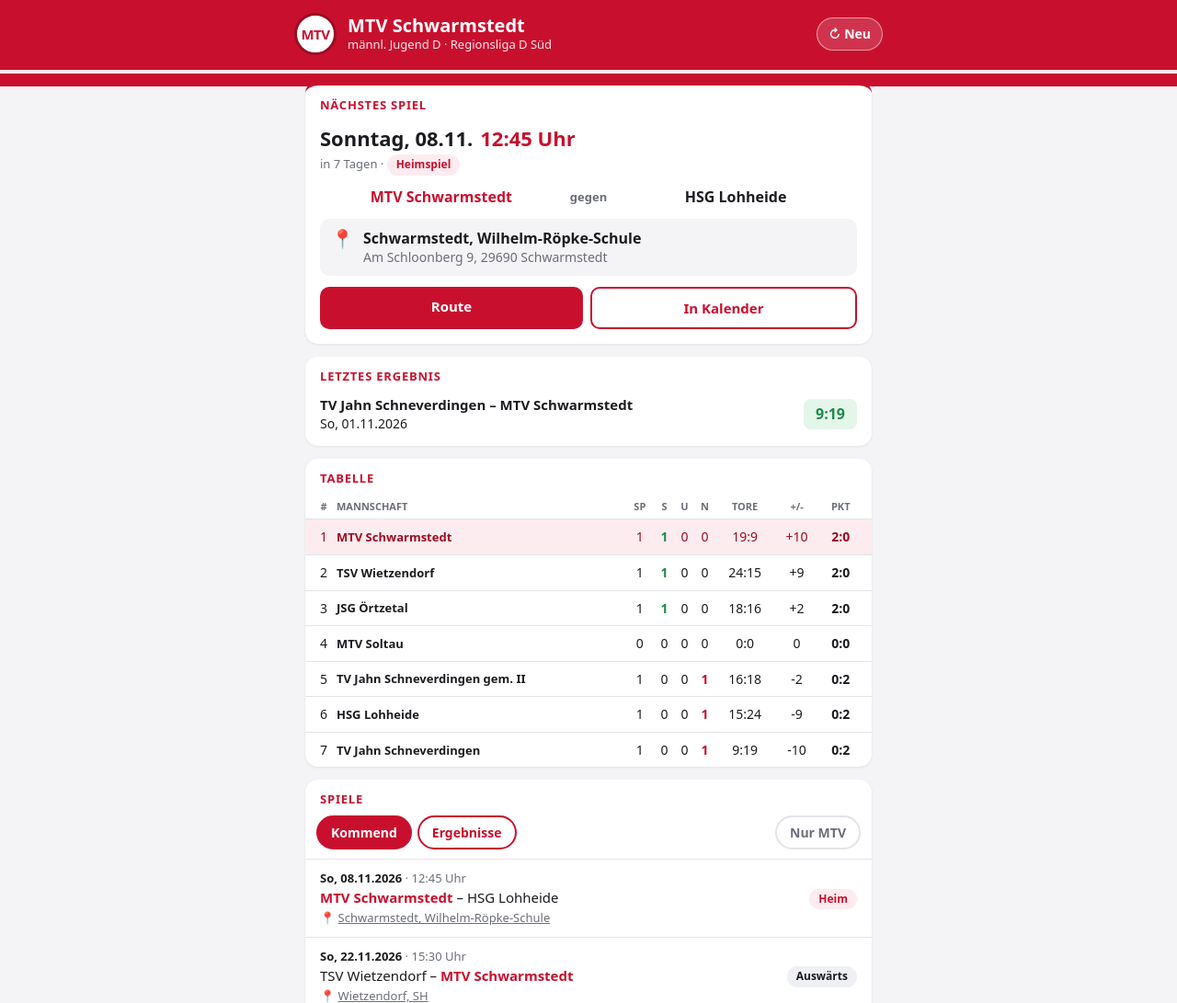
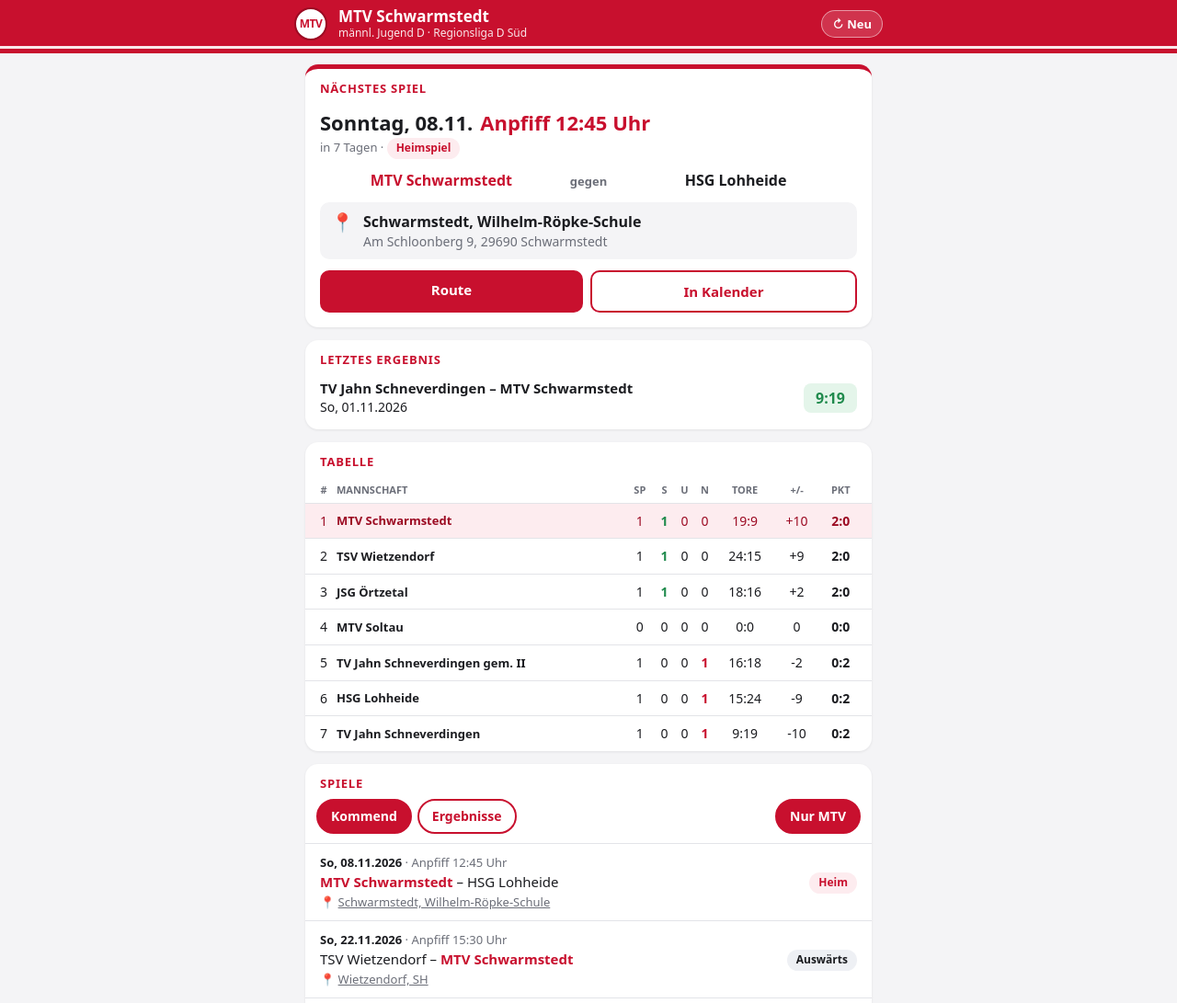
Before and after one commit to semmikgs/private, a plain HTML site: page mtv/index.html in a window 1280 px wide. Shown: the top 1091 px of the page at 92% size. Drawn offline with Linux system fonts and the light colour scheme.

Commit message:
MTV: schmaler Kopf, Anpfiff-Zeiten, MTV-Filter aktiv, Abrufzeiten Sa/So 10-20 Uhr sonst 12/18 Uhr
Co-Authored-By: Claude Opus 5.5 <noreply@anthropic.com>
Claude-Session: https://claude.ai/code/session_012mgcNwKVphrdr7jYzQHyKm

```diff
--- a/mtv/index.html
+++ b/mtv/index.html
@@ -34,31 +34,31 @@
   header {
     background: var(--rot);
     color: var(--weiss);
-    padding: calc(14px + env(safe-area-inset-top)) 16px 34px;
+    padding: calc(8px + env(safe-area-inset-top)) 16px 14px;
     position: relative;
   }
   header::after { /* weißer Streifen wie Trikot */
-    content: ""; position: absolute; left: 0; right: 0; bottom: 14px;
-    height: 4px; background: var(--weiss); opacity: .9;
+    content: ""; position: absolute; left: 0; right: 0; bottom: 5px;
+    height: 3px; background: var(--weiss); opacity: .9;
   }
   .kopf { max-width: 640px; margin: 0 auto; display: flex; align-items: center; gap: 12px; }
   .wappen {
-    width: 46px; height: 46px; border-radius: 50%; flex: none;
+    width: 36px; height: 36px; border-radius: 50%; flex: none;
     background: var(--weiss); color: var(--rot);
-    display: grid; place-items: center; font-weight: 900; font-size: 15px; letter-spacing: -.5px;
-    border: 3px solid var(--rot-dunkel);
+    display: grid; place-items: center; font-weight: 900; font-size: 12px; letter-spacing: -.5px;
+    border: 2px solid var(--rot-dunkel);
   }
-  .kopf h1 { margin: 0; font-size: 20px; line-height: 1.15; }
-  .kopf .sub { font-size: 13px; opacity: .9; }
+  .kopf h1 { margin: 0; font-size: 17px; line-height: 1.15; }
+  .kopf .sub { font-size: 12px; opacity: .9; }
   .neu {
     margin-left: auto; flex: none;
     background: rgba(255,255,255,.15); color: var(--weiss);
     border: 1px solid rgba(255,255,255,.5); border-radius: 999px;
-    padding: 7px 12px; font: inherit; font-size: 14px; font-weight: 600; cursor: pointer;
+    padding: 5px 11px; font: inherit; font-size: 13px; font-weight: 600; cursor: pointer;
   }
   .neu:active { background: rgba(255,255,255,.3); }
 
-  main { max-width: 640px; margin: -6px auto 0; padding: 0 12px calc(30px + env(safe-area-inset-bottom)); position: relative; }
+  main { max-width: 640px; margin: 12px auto 0; padding: 0 12px calc(30px + env(safe-area-inset-bottom)); position: relative; }
   .karte {
     background: var(--weiss); border-radius: var(--radius);
     box-shadow: 0 1px 3px rgba(0,0,0,.08); margin-bottom: 14px; overflow: hidden;
@@ -134,7 +134,7 @@
     border: 2px solid var(--rot); background: var(--weiss); color: var(--rot); cursor: pointer;
   }
   .reiter button.an { background: var(--rot); color: var(--weiss); }
-  .reiter .rechts { margin-left: auto; border-color: var(--linie); color: var(--leise); }
+  .reiter .rechts { margin-left: auto; background: var(--rot); border-color: var(--rot); color: var(--weiss); }
   .reiter .rechts.an { background: var(--tinte); border-color: var(--tinte); color: var(--weiss); }
   .spiel { border-top: 1px solid var(--linie); padding: 11px 16px; display: grid; grid-template-columns: 1fr auto; gap: 2px 10px; }
   .spiel .datum { font-size: 13px; color: var(--leise); }
@@ -284,7 +284,7 @@ function zeichne(hinweis) {
     const heim = istWir(naechstes.heim);
     const h = hallenInfo(naechstes);
     html += '<section class="karte naechstes"><h2>Nächstes Spiel</h2><div class="inhalt">' +
-      '<div class="wann"><span class="tag">' + WOCHENTAG_LANG[d.getDay()] + ", " + esc(naechstes.datum.slice(0, 6)) + '</span><span class="zeit">' + esc(naechstes.zeit) + " Uhr</span></div>" +
+      '<div class="wann"><span class="tag">' + WOCHENTAG_LANG[d.getDay()] + ", " + esc(naechstes.datum.slice(0, 6)) + '</span><span class="zeit">Anpfiff ' + esc(naechstes.zeit) + " Uhr</span></div>" +
       '<div class="countdown">' + tageBis(naechstes.zeitpunkt) + ' · <span class="badge ' + (heim ? "" : "aus") + '">' + (heim ? "Heimspiel" : "Auswärts") + "</span></div>" +
       '<div class="paarung"><div class="team ' + (heim ? "wir" : "") + '">' + esc(naechstes.heim) + '</div><div class="vs">gegen</div><div class="team ' + (heim ? "" : "wir") + '">' + esc(naechstes.gast) + "</div></div>" +
       '<div class="ort"><div class="pin">📍</div><div><div class="name">' + esc(h.name) + "</div>" + (h.adresse ? '<div class="adr">' + esc(h.adresse) + "</div>" : "") + "</div></div>" +
@@ -328,7 +328,7 @@ function zeichne(hinweis) {
       const h = hallenInfo(s);
       const unser = istWir(s.heim) || istWir(s.gast);
       const rechts = s.erg ? '<span class="erg ' + (unser ? wertung(s) : "") + '">' + esc(s.erg) + "</span>" : '<span class="badge ' + (istWir(s.heim) ? "" : "aus") + '">' + (unser ? (istWir(s.heim) ? "Heim" : "Auswärts") : "") + "</span>";
-      return '<div class="spiel"><div class="datum"><b>' + WOCHENTAG[d.getDay()] + ", " + esc(s.datum) + "</b> · " + esc(s.zeit) + " Uhr</div>" +
+      return '<div class="spiel"><div class="datum"><b>' + WOCHENTAG[d.getDay()] + ", " + esc(s.datum) + "</b> · Anpfiff " + esc(s.zeit) + " Uhr</div>" +
         '<div class="rechts">' + (unser || s.erg ? rechts : "") + "</div>" +
         '<div class="teams">' + teamHtml(s.heim) + " – " + teamHtml(s.gast) + "</div>" +
         '<div class="halle">📍 <a href="' + h.maps + '" target="_blank" rel="noopener">' + esc(h.name) + "</a></div></div>";
```
Also changed, not shown: 1 other file.
